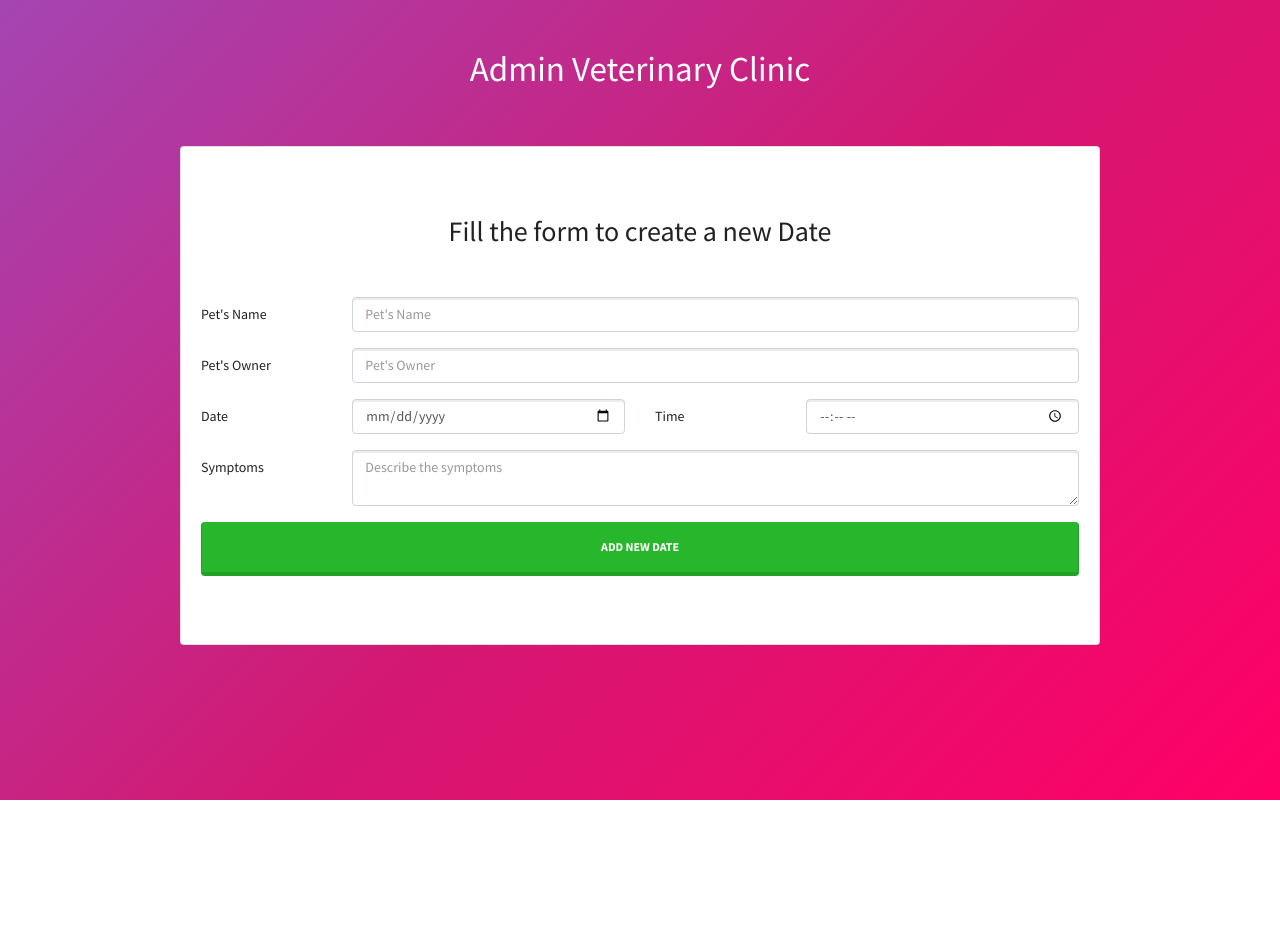
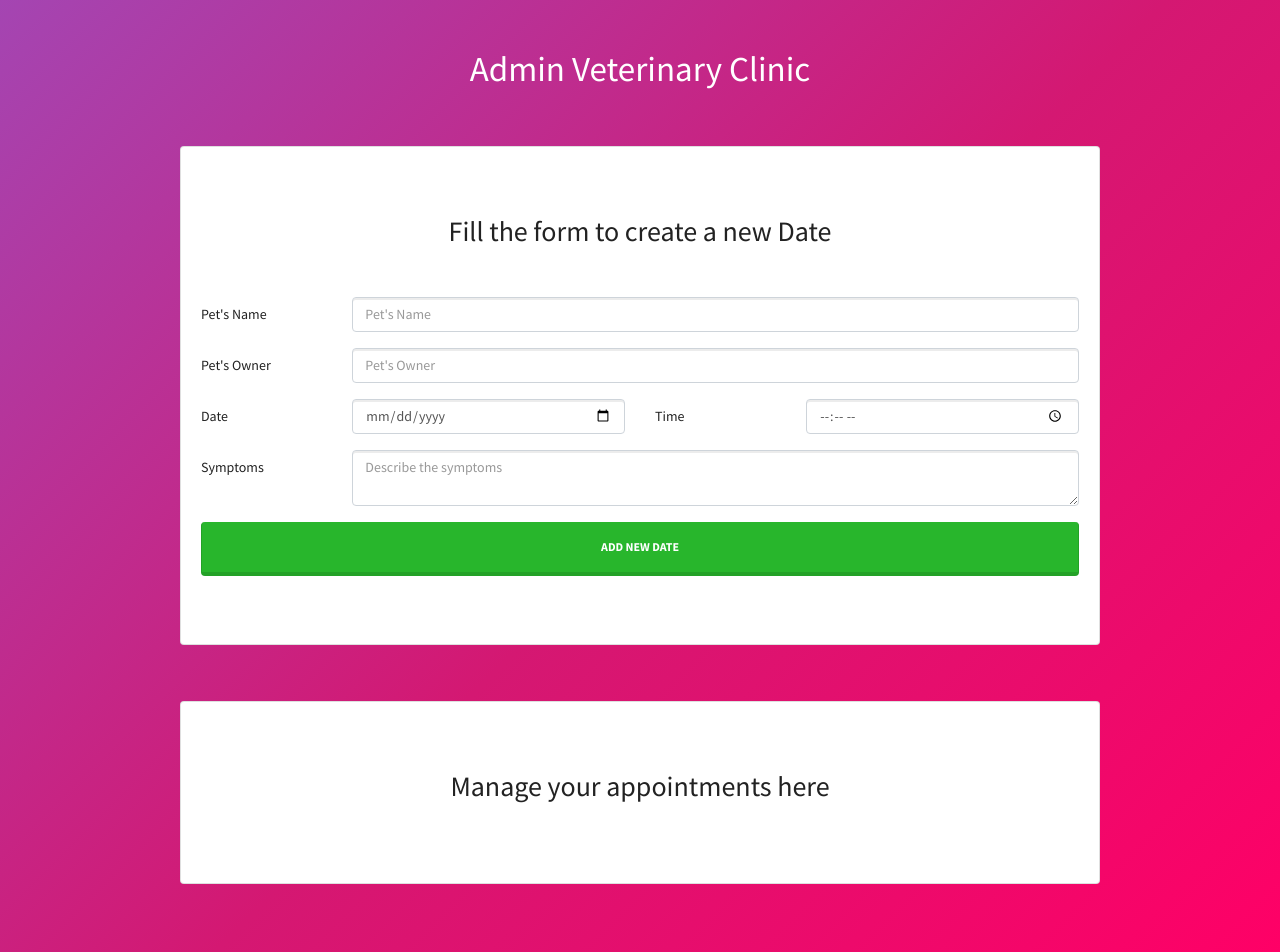
Before and after one commit to dantecarlo/dates-veterinary, a React (Create React App) app: page / in a window 1280 px wide. Shown: the top 952 px of the page. Before the commit the page ends 800 px from the top, so only its background shows below. Built offline with nearby package versions, Linux system fonts and the light colour scheme.

Commit message:
ADD Date component && DateList logic and frontEnd

```diff
--- a/src/App.tsx
+++ b/src/App.tsx
@@ -2,6 +2,7 @@ import React, { Component } from 'react'
 import './bootstrap.min.css'
 import Header from './componets/Header'
 import NewDate from './componets/NewDate'
+import DateList from './componets/DateList'
 
 type appointment = {
   id: string
@@ -12,17 +13,23 @@ type appointment = {
   symptoms: string
 }
 
-export class App extends Component {
+interface State {
+  appointments: appointment[]
+}
+
+export class App extends Component<{}, State> {
   state = {
-    appointment: [],
+    appointments: [] as appointment[],
   }
 
   createNewDate = (data: appointment) => {
-    const appointments = [...this.state.appointment, data]
+    const appointments = [...this.state.appointments, data]
     this.setState({ appointments })
   }
 
   render() {
+    const { appointments } = this.state
+
     return (
       <div className="container">
         <Header title="Admin Veterinary Clinic" />
@@ -31,6 +38,10 @@ export class App extends Component {
           <div className="col-md-10 mx-auto">
             <NewDate createNewDate={this.createNewDate} />
           </div>
+
+          <div className="mt-5 col-md-10 mx-auto">
+            <DateList appointments={appointments} />
+          </div>
         </div>
       </div>
     )
--- /dev/null
+++ b/src/componets/Date.tsx
@@ -0,0 +1,47 @@
+import React, { Component } from 'react'
+
+type appointment = {
+  id: string
+  pet: string
+  owner: string
+  date: string
+  time: string
+  symptoms: string
+}
+
+interface Props {
+  appointment: appointment
+}
+
+export class Date extends Component<Props> {
+  render() {
+    const { appointment } = this.props
+    return (
+      <div className="media mt-3">
+        <div className="media-body">
+          <h3 className="mt-0">{appointment.pet}</h3>
+
+          <p className="card-text">
+            <span>Pet&apos;s Owner: </span> {appointment.owner}
+          </p>
+
+          <p className="card-text">
+            <span>Date: </span> {appointment.date}
+          </p>
+
+          <p className="card-text">
+            <span>Time: </span> {appointment.time}
+          </p>
+
+          <p className="card-text">
+            <span>Symptoms</span>
+          </p>
+
+          <p className="card-text">{appointment.symptoms}</p>
+        </div>
+      </div>
+    )
+  }
+}
+
+export default Date
--- /dev/null
+++ b/src/componets/DateList.tsx
@@ -0,0 +1,41 @@
+import React, { Component } from 'react'
+import Date from './Date'
+
+type appointment = {
+  id: string
+  pet: string
+  owner: string
+  date: string
+  time: string
+  symptoms: string
+}
+
+interface Props {
+  appointments: appointment[]
+}
+
+export class DateList extends Component<Props> {
+  render() {
+    const { appointments } = this.props
+
+    return (
+      <div>
+        <div className="card mt-2 py-5">
+          <div className="card-body">
+            <h2 className="card-title text-center">
+              Manage your appointments here
+            </h2>
+
+            <div className="date-list">
+              {appointments.map(appointment => (
+                <Date key={appointment.id} appointment={appointment} />
+              ))}
+            </div>
+          </div>
+        </div>
+      </div>
+    )
+  }
+}
+
+export default DateList
--- a/src/index.css
+++ b/src/index.css
@@ -21,21 +21,21 @@ header {
 header h1 {
   color: white;
 }
-.lista-citas .media {
+.date-list .media {
   border-bottom: 1px solid #e1e1e1;
   padding-bottom: 3rem;
 }
 
-.lista-citas .media:last-of-type {
+.date-list .media:last-of-type {
   border-bottom: 0;
 }
-.lista-citas .media-body p {
+.date-list .media-body p {
   margin: 0;
 }
-.lista-citas .media-body button {
+.date-list .media-body button {
   margin-top: 1rem !important;
 }
-.lista-citas .media-body span {
+.date-list .media-body span {
   font-weight: bold;
 }
 .col-form-label {
```
